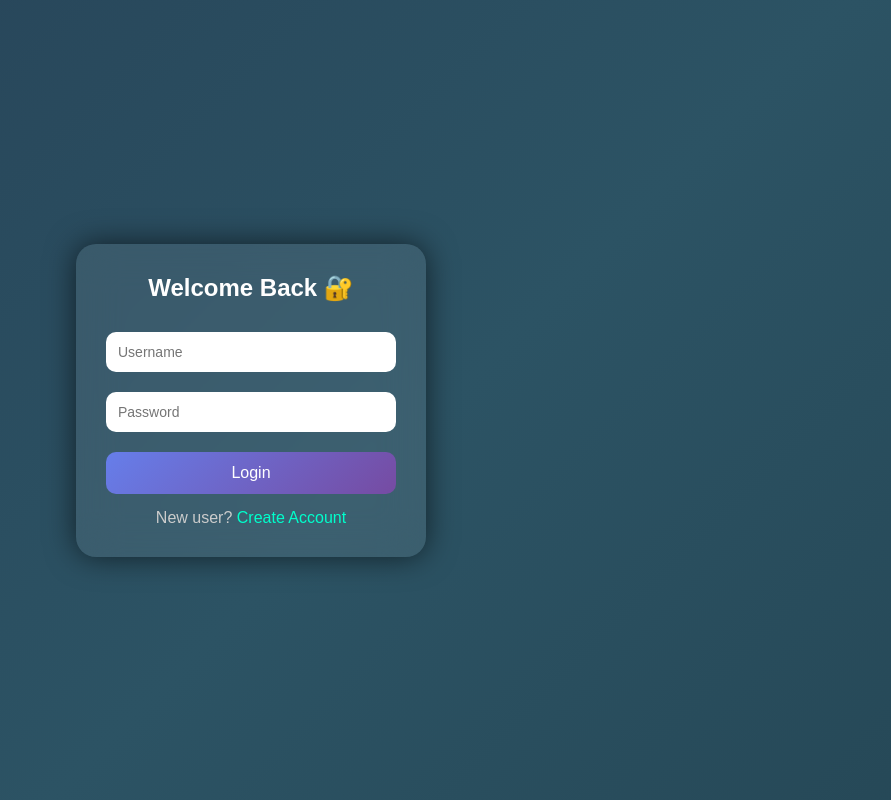
After one commit to SumanBera118/Ipl-First-Innings-Score-Prediction, a Flask app: page /login in a window 1280 px wide. The commit adds this page. Shown: the whole page, without its empty margins (389-1280 px from the left). Run offline with Flask 3, Linux system fonts and the light colour scheme; parts of the project's set-up code (start-up, migrations or seed data) failed here and were passed over.

Commit message:
Final update: login system + UI + ML prediction

```diff
--- a/app.py
+++ b/app.py
@@ -1,4 +1,7 @@
-from flask import Flask, render_template, request
+from flask import Flask, render_template, request, redirect, url_for
+from flask_sqlalchemy import SQLAlchemy
+from flask_login import UserMixin, login_user, LoginManager, login_required, logout_user, current_user
+from werkzeug.security import generate_password_hash, check_password_hash
 import pickle
 import pandas as pd
 import gzip
@@ -6,71 +9,174 @@ import numpy as np
 
 app = Flask(__name__)
 
-# ✅ Load model (compressed)
+# 🔐 Secret key
+app.config['SECRET_KEY'] = 'secret123'
+
+# 🗄️ Database
+app.config['SQLALCHEMY_DATABASE_URI'] = 'sqlite:///users.db'
+db = SQLAlchemy(app)
+
+# 🔐 Login Manager
+login_manager = LoginManager()
+login_manager.init_app(app)
+login_manager.login_view = "login"
+
+# 👤 USER MODEL
+class User(db.Model, UserMixin):
+    id = db.Column(db.Integer, primary_key=True)
+    fullname = db.Column(db.String(100))
+    username = db.Column(db.String(100), unique=True)
+    email = db.Column(db.String(100), unique=True)
+    password = db.Column(db.String(200))
+    fav_team = db.Column(db.String(50))
+
+@login_manager.user_loader
+def load_user(user_id):
+    return User.query.get(int(user_id))
+
+# 🤖 Load ML model
 with gzip.open('model.pkl.gz', 'rb') as f:
     model = pickle.load(f)
 
-# ✅ Load columns
 cols = pickle.load(open('columns.pkl', 'rb'))
 
-# ✅ HOME ROUTE
+# ===========================
+# 🔐 LOGIN
+# ===========================
+@app.route('/login', methods=['GET', 'POST'])
+def login():
+    error = None
+
+    if request.method == 'POST':
+        username = request.form['username']
+        password = request.form['password']
+
+        user = User.query.filter_by(username=username).first()
+
+        if user and check_password_hash(user.password, password):
+            login_user(user)
+            return redirect(url_for('home'))
+        else:
+            error = "❌ Incorrect username or password"
+
+            # 👇 IMPORTANT: fields empty bhejna
+            return render_template('login.html', error=error, username="", password="")
+
+    return render_template('login.html', username="", password="")
+
+# ===========================
+# 📝 REGISTER
+# ===========================
+@app.route('/register', methods=['GET', 'POST'])
+def register():
+    if request.method == 'POST':
+
+        fullname = request.form['fullname']
+        username = request.form['username']
+        email = request.form['email']
+        password = request.form['password']
+        confirm = request.form['confirm_password']
+        fav_team = request.form['fav_team']
+
+        # 🔴 Password check
+        if password != confirm:
+            return render_template('register.html', error="Passwords do not match")
+
+        # 🔴 Username check
+        if User.query.filter_by(username=username).first():
+            return render_template('register.html', error="Username already exists")
+
+        # 🔴 Email check
+        if User.query.filter_by(email=email).first():
+            return render_template('register.html', error="Email already registered")
+
+        # 🔐 Hash password
+        hashed_password = generate_password_hash(password)
+
+        new_user = User(
+            fullname=fullname,
+            username=username,
+            email=email,
+            password=hashed_password,
+            fav_team=fav_team
+        )
+
+        db.session.add(new_user)
+        db.session.commit()
+
+        return redirect(url_for('login'))
+
+    return render_template('register.html')
+
+
+# ===========================
+# 🚪 LOGOUT
+# ===========================
+@app.route('/logout')
+@login_required
+def logout():
+    logout_user()
+    return redirect(url_for('login'))
+
+
+# ===========================
+# 🏠 HOME (PROTECTED)
+# ===========================
 @app.route('/')
+@login_required
 def home():
     return render_template('index.html')
 
 
-# ✅ PREDICT ROUTE
-@app.route('/predict', methods=['GET', 'POST'])
+# ===========================
+# 🔮 PREDICTION
+# ===========================
+@app.route('/predict', methods=['POST'])
+@login_required
 def predict():
-    if request.method == 'POST':
 
-        # 🔹 Get input values
-        batting_team = request.form['batting_team']
-        bowling_team = request.form['bowling_team']
-        venue = request.form['venue']
+    batting_team = request.form['batting_team']
+    bowling_team = request.form['bowling_team']
+    venue = request.form['venue']
 
-        runs = int(request.form['team_runs'])
-        wickets = int(request.form['team_wicket'])
-        overs = float(request.form['over'])
+    runs = int(request.form['team_runs'])
+    wickets = int(request.form['team_wicket'])
+    overs = float(request.form['over'])
 
-        # 🔹 Create dataframe
-        temp_df = pd.DataFrame({
-            'batting_team': [batting_team],
-            'bowling_team': [bowling_team],
-            'over': [overs],
-            'team_runs': [runs],
-            'team_wicket': [wickets],
-            'venue': [venue]
-        })
+    temp_df = pd.DataFrame({
+        'batting_team': [batting_team],
+        'bowling_team': [bowling_team],
+        'over': [overs],
+        'team_runs': [runs],
+        'team_wicket': [wickets],
+        'venue': [venue]
+    })
 
-        # 🔹 One-hot encoding
-        temp_df = pd.get_dummies(temp_df)
+    temp_df = pd.get_dummies(temp_df)
+    input_data = temp_df.reindex(columns=cols, fill_value=0)
 
-        # 🔹 Align with training columns
-        input_data = temp_df.reindex(columns=cols, fill_value=0)
+    prediction = model.predict(input_data)
+    result = int(prediction[0] + 20)
 
-        # 🔹 Prediction
-        prediction = model.predict(input_data)
-        result = int(prediction[0] + 20)
+    # 🎯 Confidence logic
+    if overs < 6:
+        confidence = np.random.randint(55, 65)
+    elif overs < 15:
+        confidence = np.random.randint(65, 75)
+    else:
+        confidence = np.random.randint(75, 90)
 
-        # 🔥 Dynamic Confidence Logic
-        if overs < 6:
-            confidence = np.random.randint(55, 65)   # early overs
-        elif overs < 15:
-            confidence = np.random.randint(65, 75)   # mid overs
-        else:
-            confidence = np.random.randint(75, 90)   # death overs
-
-        # 🔹 Send to frontend
-        return render_template(
-            'index.html',
-            prediction_text=result,
-            confidence=confidence
-        )
-
-    return render_template('index.html')
+    return render_template(
+        'index.html',
+        prediction_text=result,
+        confidence=confidence
+    )
 
 
-# ✅ RUN APP
+# ===========================
+# ▶ RUN APP
+# ===========================
 if __name__ == "__main__":
+    with app.app_context():
+        db.create_all()
     app.run(debug=True)
--- /dev/null
+++ b/templates/login.html
@@ -0,0 +1,134 @@
+<!DOCTYPE html>
+<html lang="en">
+<head>
+    <meta charset="UTF-8">
+    <meta name="viewport" content="width=device-width, initial-scale=1.0">
+    <title>Login | IPL Predictor</title>
+
+    <style>
+        * {
+            margin: 0;
+            padding: 0;
+            box-sizing: border-box;
+        }
+
+        body {
+            font-family: 'Poppins', sans-serif;
+            height: 100vh;
+            display: flex;
+            justify-content: center;
+            align-items: center;
+            background: linear-gradient(-45deg, #0f2027, #2c5364, #1a1b3a);
+            background-size: 400% 400%;
+            animation: gradientBG 10s ease infinite;
+        }
+
+        @keyframes gradientBG {
+            0% { background-position: 0% 50%; }
+            50% { background-position: 100% 50%; }
+            100% { background-position: 0% 50%; }
+        }
+
+        .login-box {
+            width: 350px;
+            padding: 30px;
+            border-radius: 20px;
+            background: rgba(255,255,255,0.08);
+            backdrop-filter: blur(20px);
+            box-shadow: 0 0 30px rgba(0,0,0,0.6);
+            text-align: center;
+            animation: fadeIn 1s ease;
+        }
+
+        @keyframes fadeIn {
+            from { opacity: 0; transform: translateY(30px); }
+            to { opacity: 1; transform: translateY(0); }
+        }
+
+        h2 {
+            color: white;
+            margin-bottom: 20px;
+        }
+
+        input {
+            width: 100%;
+            padding: 12px;
+            margin: 10px 0;
+            border-radius: 10px;
+            border: none;
+            outline: none;
+            font-size: 14px;
+        }
+
+        input:focus {
+            box-shadow: 0 0 10px #667eea;
+        }
+
+        button {
+            width: 100%;
+            padding: 12px;
+            margin-top: 10px;
+            border: none;
+            border-radius: 10px;
+            background: linear-gradient(135deg, #667eea, #764ba2);
+            color: white;
+            font-size: 16px;
+            cursor: pointer;
+            transition: 0.3s;
+        }
+
+        button:hover {
+            transform: scale(1.05);
+            box-shadow: 0 0 15px #667eea;
+        }
+
+        p {
+            margin-top: 15px;
+            color: #ccc;
+        }
+
+        a {
+            color: #00ffcc;
+            text-decoration: none;
+        }
+
+        a:hover {
+            text-decoration: underline;
+        }
+
+.error-msg {
+    color: #ff4d4d;
+    background: rgba(255, 0, 0, 0.1);
+    padding: 8px;
+    border-radius: 6px;
+    margin-bottom: 10px;
+    text-align: center;
+}
+
+
+    </style>
+</head>
+<body>
+
+<div class="login-box">
+
+    <h2>Welcome Back 🔐</h2>
+    {% if error %}
+    <div class="error-msg">{{ error }}</div>
+{% endif %}
+    <form method="POST">
+        <input type="text" name="username" placeholder="Username"
+           value="{{ username }}" autocomplete="off" required>
+
+    <input type="password" name="password" placeholder="Password"
+           value="{{ password }}" autocomplete="new-password" required>
+
+        <button type="submit">Login</button>
+    </form>
+
+    <p>New user? <a href="/register">Create Account</a></p>
+
+</div>
+
+</body>
+</html>
```
Also changed, not shown: script.js (deleted, +0 -144 lines), templates/index.html (+22 -6 lines), templates/register.html (added, +142 -0 lines), instance/users.db (added), 1 other file.
